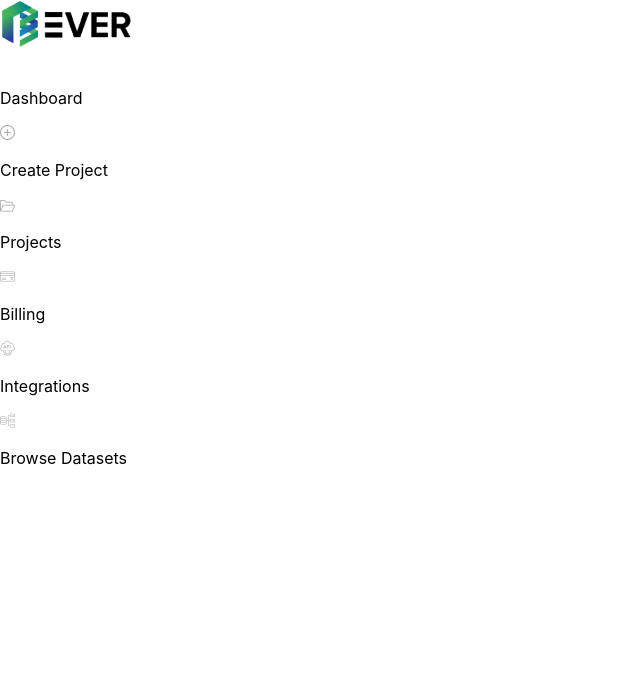
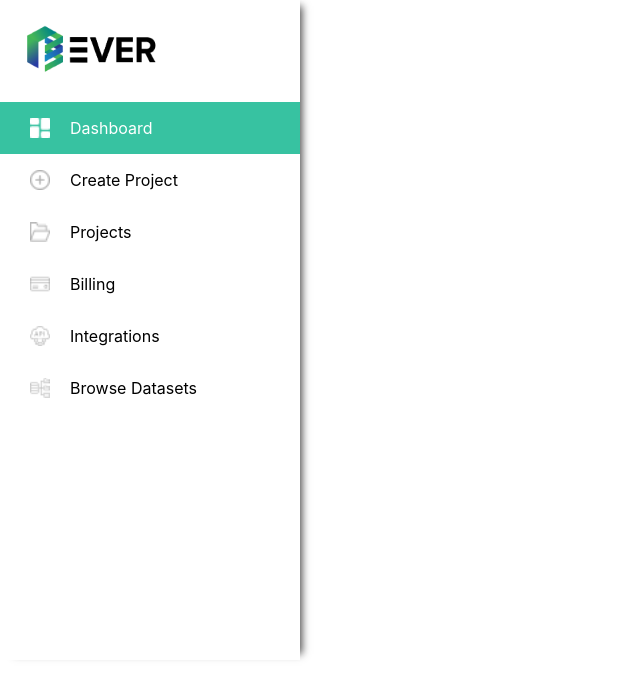
Before and after one commit to kornmp/annomed-front, a React (Create React App) app: page /ClientPlatform in a window 1280 px wide. Shown: the top 698 px of the page, without its empty margins (0-640 px from the left). Built offline with nearby package versions, Linux system fonts and the light colour scheme.

Commit message:
add clientplatform

```diff
--- a/src/pages/ClientPlatform/Styles.css
+++ b/src/pages/ClientPlatform/Styles.css
@@ -0,0 +1,83 @@
+@font-face {
+    font-family: roboto-regular;
+    src: url(../../asset/font/Roboto-Regular.woff);
+}
+@font-face {
+    font-family: roboto-medium;
+    src: url(../../asset/font/Roboto-Medium.woff);
+}
+@font-face {
+    font-family: ruda-regular;
+    src: url(../../asset/font/Ruda-Regular.woff);
+}
+@font-face {
+    font-family: ruda-medium;
+    src: url(../../asset/font/Ruda-Medium.woff);
+}
+@font-face {
+    font-family: lato-thin;
+    src: url(../../asset/font/Lato-Thin.woff);
+}
+@font-face {
+    font-family: lato-regular;
+    src: url(../../asset/font/Lato-Regular.woff);
+}
+html, body, #root, .App {
+    height: 100%;
+}
+.platform-bg {
+    margin: auto 0;
+}
+.platform-body {
+    display: flex;
+}
+.sidebar {
+    width: 300px;
+    height: 660px;
+    box-shadow: 0.5em 0 0.5em -0.4em #494848;
+}
+.sidebar-container {
+    width: 300px;
+}
+.everlogo {
+    margin: 25px;
+}
+.sidebar-active {
+    display: flex;
+    background-color: #37C2A1;
+}
+.sidebar-active p {
+    color: white;
+    margin-left: 20px;
+}
+.inner-sidebar {
+    display: flex;
+    align-items: center;
+    justify-content: center;
+    margin-left: 30px;
+}
+.image-active {
+    width: 20px;
+    height: 20px;
+}
+.image-inactive {
+    width: 20px;
+    height: 20px;
+}
+.sidebar-inactive {
+    display: flex;
+    align-items: center;
+    margin-left: 30px;
+}
+.sidebar-inactive p {
+    margin-left: 20px;
+}
+.image-inactive {
+    width: 20px;
+    height: 20px;
+}
+.platform-main {
+    display: flex;
+    margin-left: 50px;
+    margin-right: 50px;
+}
```
